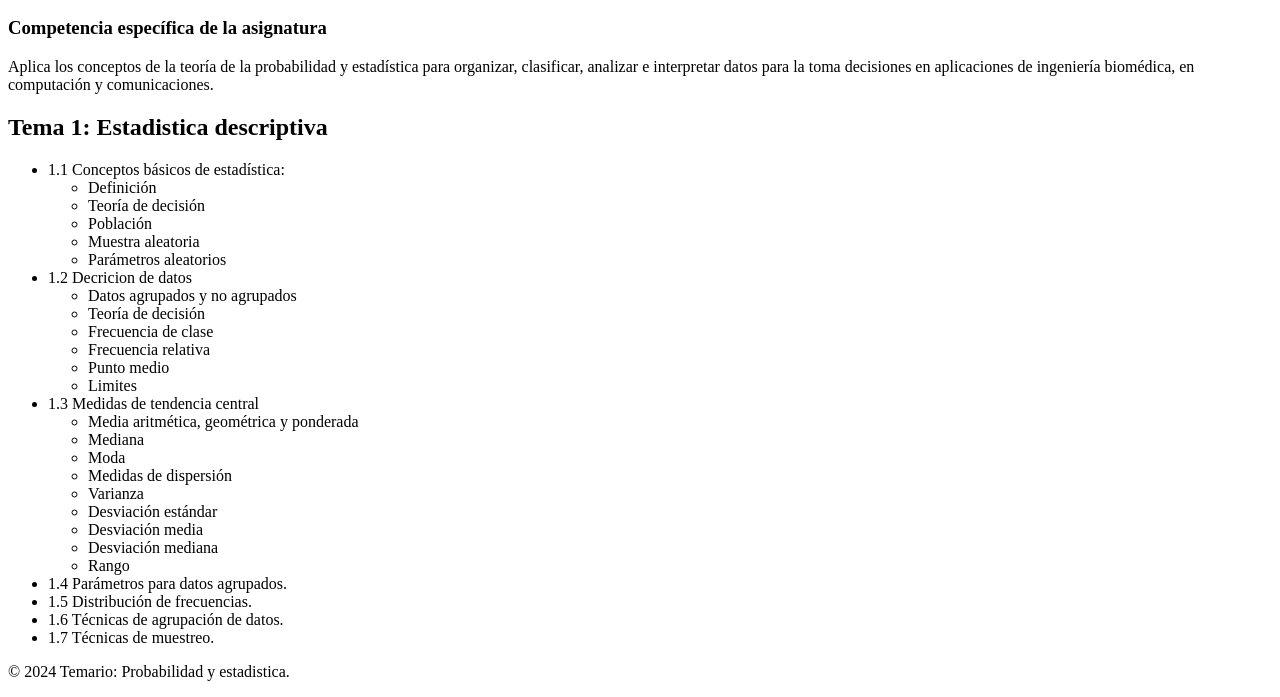
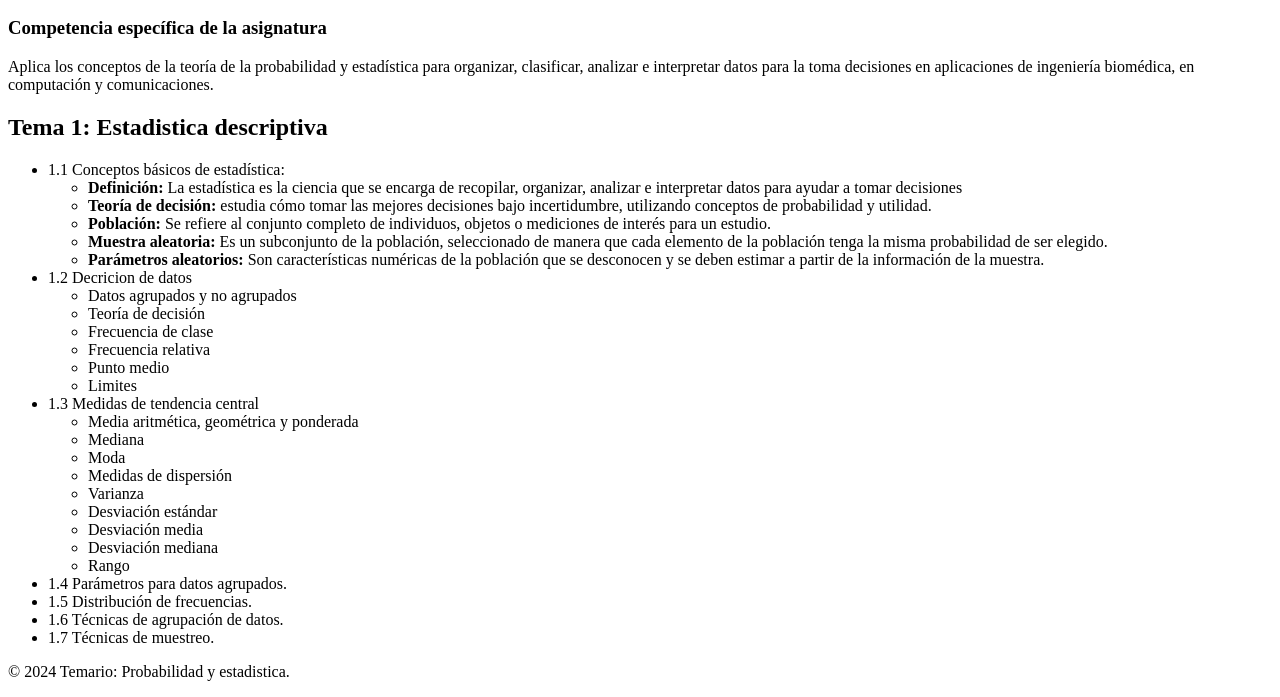
Before and after one commit to imac28lab/TemarioPE, a plain HTML site: page inbox.html in a window 1280 px wide. Shown: the part 122-819 px from the top of the page. Drawn offline with Linux system fonts and the light colour scheme.

Commit message:
Quinto commit

```diff
--- a/inbox.html
+++ b/inbox.html
@@ -27,11 +27,11 @@
       <ul>
         <li>1.1 Conceptos básicos de estadística:</li>
         <ul>
-            <li>Definición</li>
-            <li>Teoría de decisión</li>
-            <li>Población</li>
-            <li>Muestra aleatoria</li>
-            <li>Parámetros aleatorios</li>
+            <li><b>Definición: </b>La estadística es la ciencia que se encarga de recopilar, organizar, analizar e interpretar datos para ayudar a tomar decisiones </li>
+            <li><b>Teoría de decisión: </b>estudia cómo tomar las mejores decisiones bajo incertidumbre, utilizando conceptos de probabilidad y utilidad.</li>
+            <li><b>Población: </b>Se refiere al conjunto completo de individuos, objetos o mediciones de interés para un estudio.</li>
+            <li><b>Muestra aleatoria: </b>Es un subconjunto de la población, seleccionado de manera que cada elemento de la población tenga la misma probabilidad de ser elegido.</li>
+            <li><b>Parámetros aleatorios: </b>Son características numéricas de la población que se desconocen y se deben estimar a partir de la información de la muestra.</li>
         </ul>
         <li>1.2 Decricion de datos</li>
         <ul>
```
